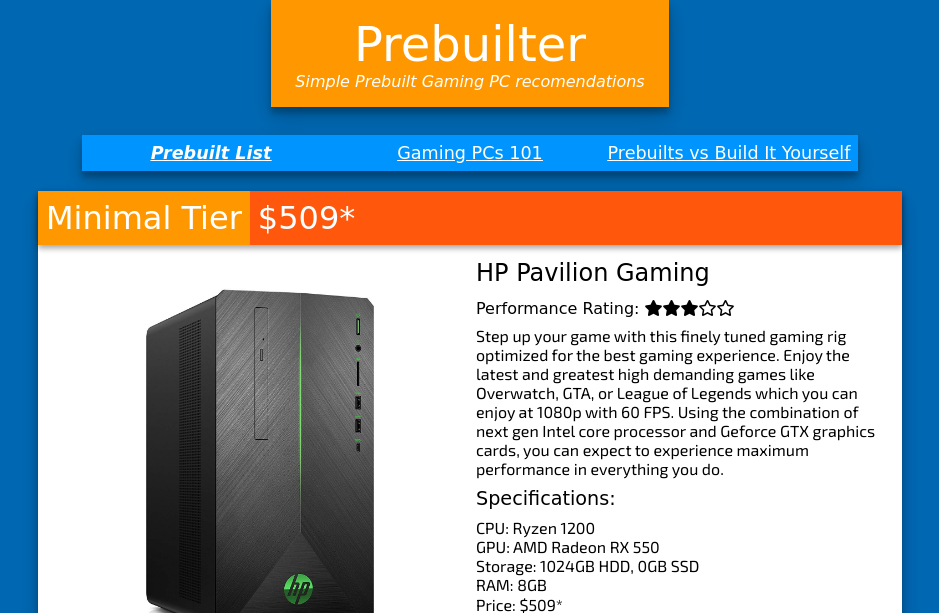
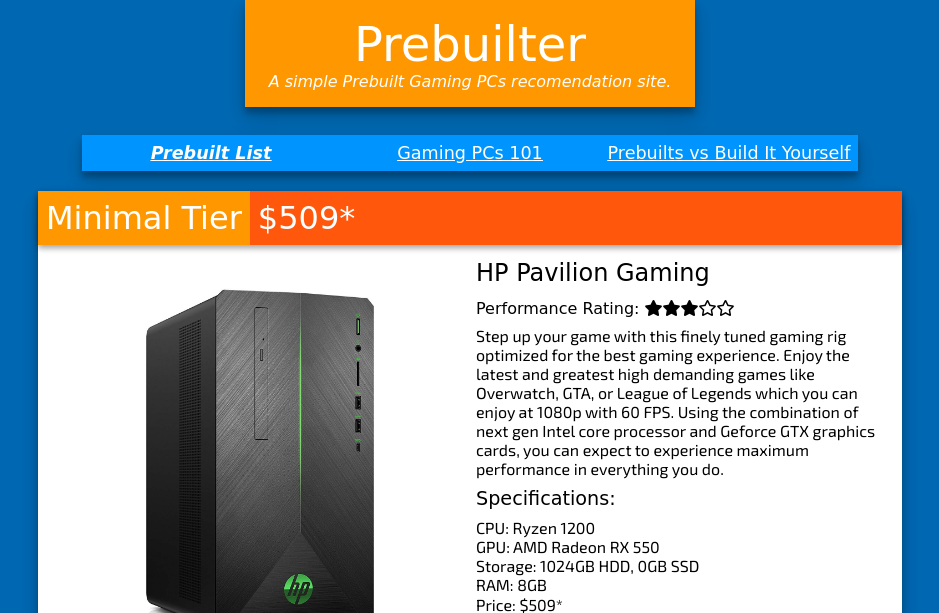
Before and after one commit to viczar/prebuilter, a website: page index.html in a window 1280 px wide. Shown: the top 613 px of the page, without its empty margins (170-1109 px from the left). Drawn offline with nearby package versions, Linux system fonts and the light colour scheme; a web font is replaced by a local one.

Commit message:
Fixes subtitle

```diff
--- a/index.html
+++ b/index.html
@@ -14,7 +14,7 @@
     <div id="header">
         <div id="title">
             <a href="/" class="alink">Prebuilter</a>
-            <div id="subtitle">Simple Prebuilt Gaming PC recomendations</div>
+            <div id="subtitle">A simple Prebuilt Gaming PCs recomendation site.</div>
         </div>
     </div>
 
```
